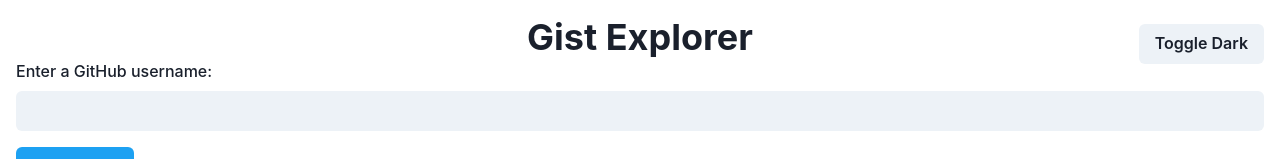
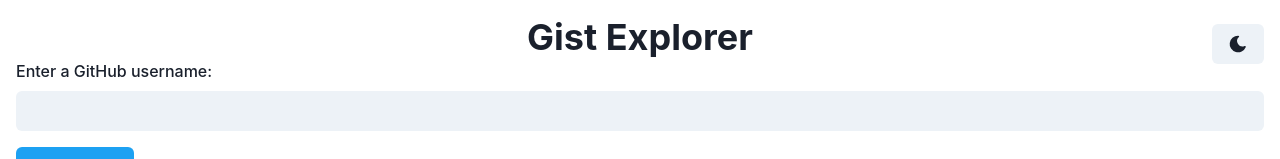
Before and after one commit to Sassi360/eventmobi-code-assessment, a React (Vite) app: page / in a window 1280 px wide. Shown: the top 159 px of the page. Built offline with nearby package versions, Linux system fonts and the light colour scheme; no server answers.

Commit message:
chore: update toggle color mode with icon

```diff
--- a/src/ToggleColorMode.tsx
+++ b/src/ToggleColorMode.tsx
@@ -1,12 +1,13 @@
-import { Button, useColorMode } from "@chakra-ui/react";
+import { Button, Icon, useColorMode } from "@chakra-ui/react";
+import { IconBrightness2, IconMoonFilled } from "@tabler/icons-react";
 import { FC } from "react";
 
-export const ToggleColorMode: FC = () => {
+export const ToggleColorMode: FC = ({}) => {
   const { colorMode, toggleColorMode } = useColorMode();
 
   return (
     <Button onClick={toggleColorMode} pos="absolute" right="4" top="2">
-      Toggle {colorMode === "light" ? "Dark" : "Light"}
+      <Icon as={colorMode === "light" ? IconMoonFilled : IconBrightness2} fontSize="xl" />
     </Button>
   );
 };
```
